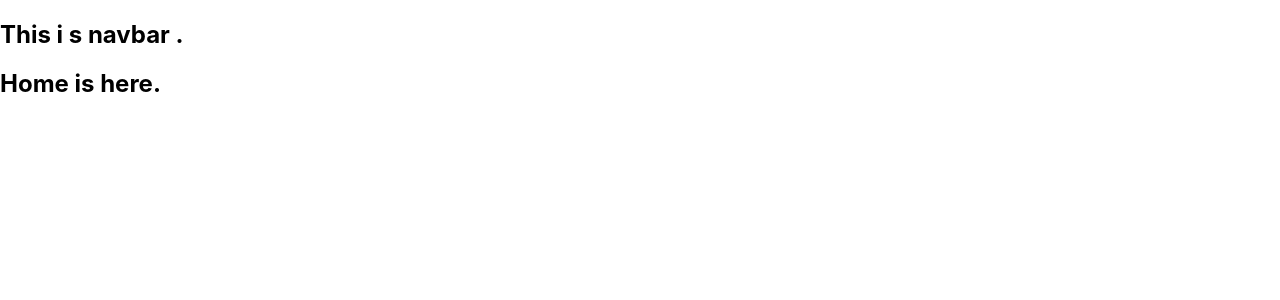
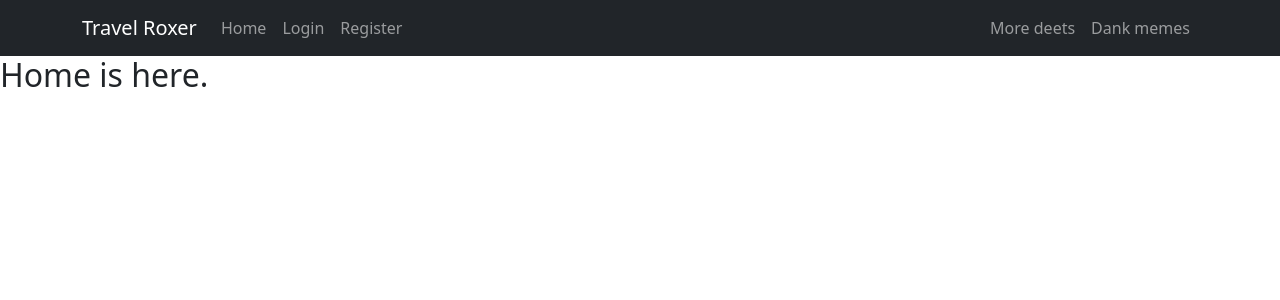
Before and after one commit to Marufhossain112/project-10, a React (Create React App) app: page / in a window 1280 px wide. Shown: the top 300 px of the page. Built offline with nearby package versions, Linux system fonts and the light colour scheme.

Commit message:
navbar added

```diff
--- a/src/Pages/Navbar/Navbar.js
+++ /dev/null
@@ -1,11 +0,0 @@
-import React from 'react';
-
-const Navbar = () => {
-    return (
-        <div>
-            <h2>This i s  navbar .</h2>
-        </div>
-    );
-};
-
-export default Navbar;
--- /dev/null
+++ b/src/Pages/Navigation/Navigation.js
@@ -0,0 +1,40 @@
+import React from "react";
+import Container from "react-bootstrap/Container";
+import Nav from "react-bootstrap/Nav";
+import Navbar from "react-bootstrap/Navbar";
+import NavDropdown from "react-bootstrap/NavDropdown";
+import { Link } from "react-router-dom";
+
+const Navigation = () => {
+  return (
+    <div>
+      <Navbar collapseOnSelect expand="lg" bg="dark" variant="dark">
+        <Container>
+          <Navbar.Brand href="#home">Travel Roxer</Navbar.Brand>
+          <Navbar.Toggle aria-controls="responsive-navbar-nav" />
+          <Navbar.Collapse id="responsive-navbar-nav">
+            <Nav className="me-auto">
+              <Nav.Link as={Link} to="/">
+                Home
+              </Nav.Link>
+              <Nav.Link as={Link} to="/login">
+                Login
+              </Nav.Link>
+              <Nav.Link as={Link} to="/register">
+                Register
+              </Nav.Link>
+            </Nav>
+            <Nav>
+              <Nav.Link href="#deets">More deets</Nav.Link>
+              <Nav.Link eventKey={2} href="#memes">
+                Dank memes
+              </Nav.Link>
+            </Nav>
+          </Navbar.Collapse>
+        </Container>
+      </Navbar>
+    </div>
+  );
+};
+
+export default Navigation;
--- a/src/layouts/Main.js
+++ b/src/layouts/Main.js
@@ -1,11 +1,11 @@
 import React from "react";
 import { Outlet } from "react-router-dom";
-import Navbar from "../Pages/Navbar/Navbar";
+import Navigation from "../Pages/Navigation/Navigation";
 
 const Main = () => {
   return (
     <div>
-      <Navbar></Navbar>
+      <Navigation></Navigation>
       <Outlet></Outlet>
     </div>
   );
```
Also changed, not shown: src/context/UserContext.js (added, +7 -0 lines), src/index.js (+7 -6 lines).
